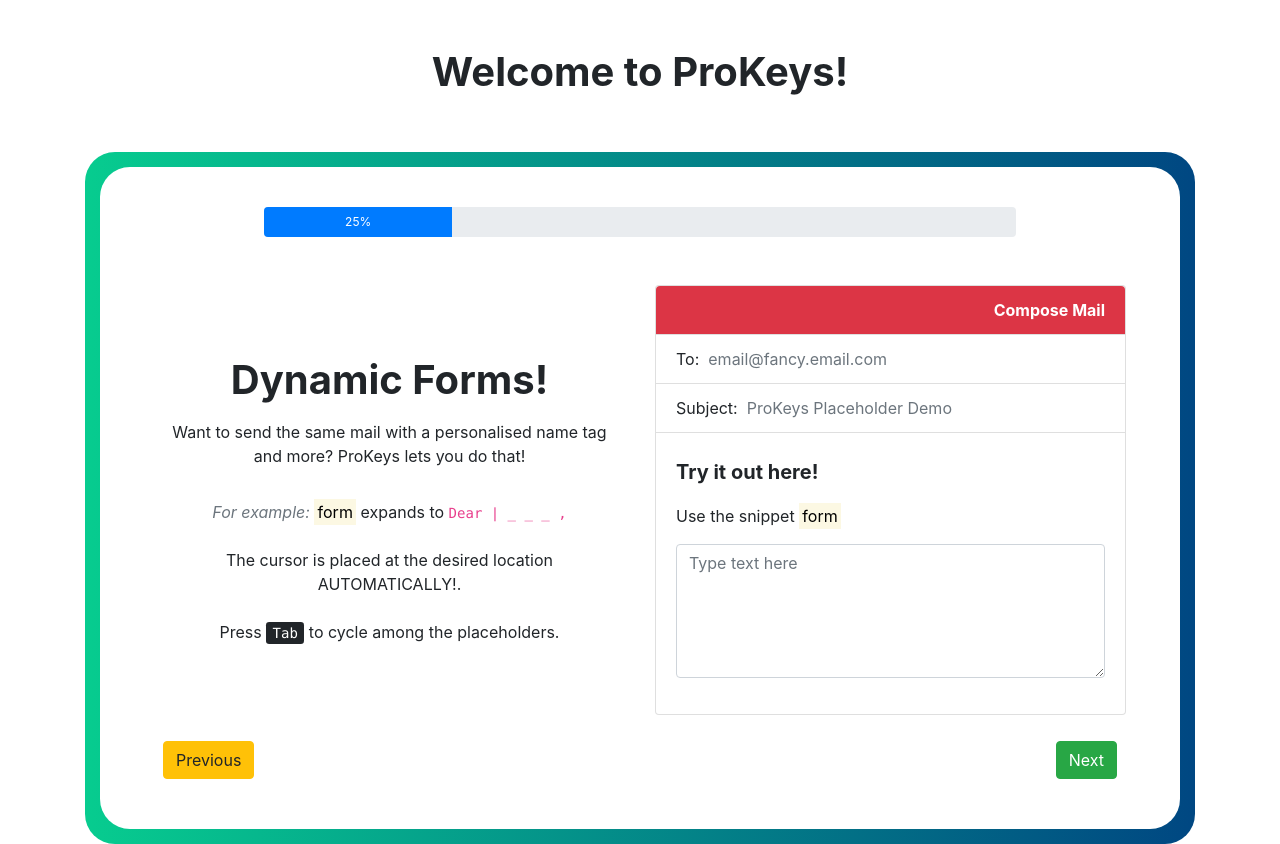
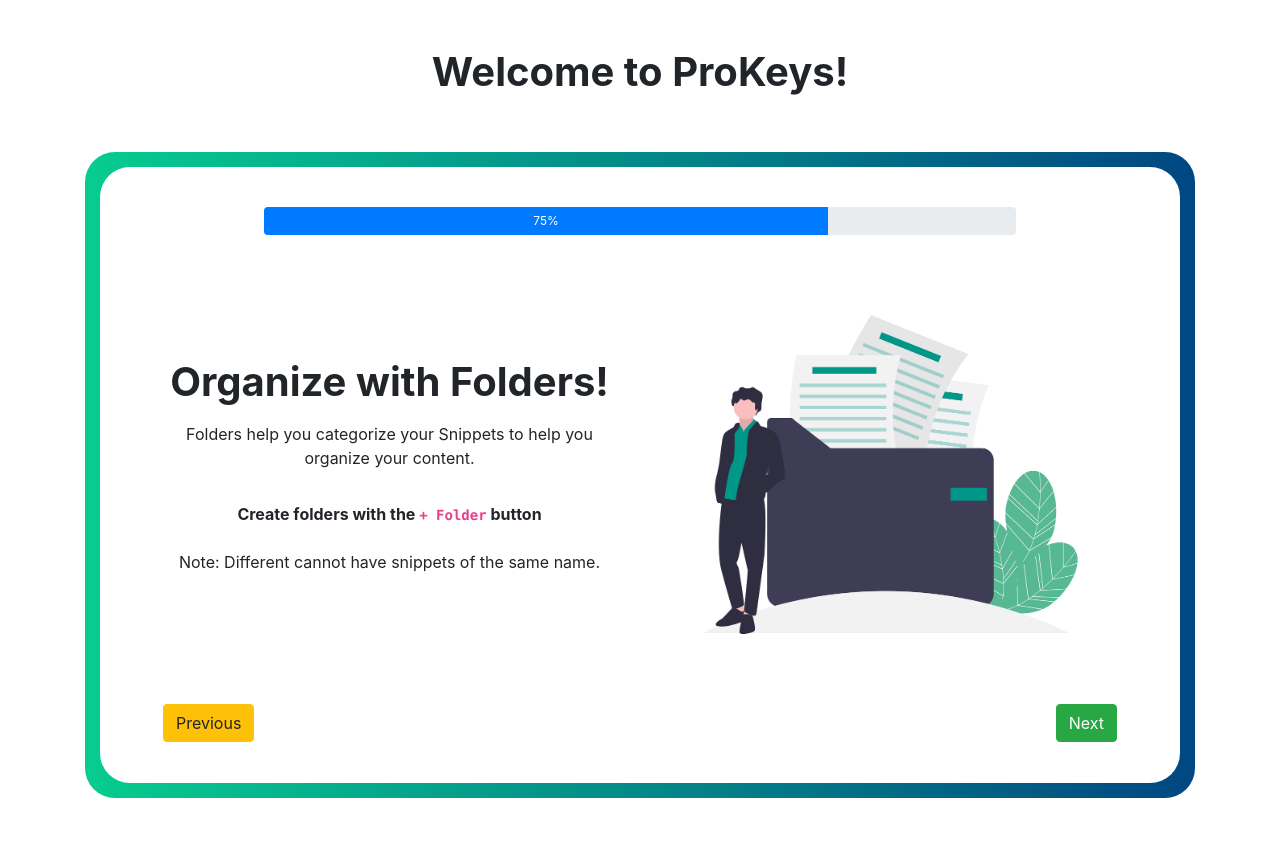
Before and after one commit to jaidevshriram/ProKeys-Frontend, a React (Create React App) app in the folder onboarding/: page / in a window 1280 px wide. After the commit the page ends 800 px from the top, so only its background shows below. Built offline with nearby package versions, Linux system fonts and the light colour scheme.

Commit message:
Added import export

```diff
--- a/onboarding/src/App.js
+++ b/onboarding/src/App.js
@@ -2,13 +2,15 @@
 
 import Intro from './Intro';
 import Placeholders from './Placeholders';
+import Folders from './Folders';
+import ControlData from './ControlData';
 
 export default class App extends React.Component {
 
   constructor(props) {
     super(props);
     this.state = {
-      progress: 2,
+      progress: 3,
     }
   }
 
@@ -32,6 +34,9 @@
       case 0:
       case 1: component = <Intro />; break;
       case 2: component = <Placeholders />; break;
+      case 3: component = <Folders />; break;
+      case 4: component = <ControlData />; break;
+      default: break;
     }
 
     return (
--- /dev/null
+++ b/onboarding/src/ControlData.js
@@ -0,0 +1,44 @@
+import React from 'react';
+
+export default class ControlData extends React.Component {
+	render() {
+		return (
+			<React.Fragment>
+
+				<div className="progress w-75 mx-auto" style={{height: "5%"}}>
+				  <div className="progress-bar" Role="progressbar" style={{ width: "75%"}} aria-valuenow="25" aria-valuemin="0" aria-valuemax="100">75%</div>
+				</div>
+
+		        <div className="container-fluid h-75 pt-5">
+		        	<div className="row">
+		        		<div className="col text-center">
+		        			<h3 className="font-weight-bold">Import and Export your Data</h3>
+		        			<i className="text-muted">Use this for backing up data, transferring between PC's, or even editing it</i>
+		        		</div>
+		        	</div>
+		        	<div className="py-3">&nbsp;</div>
+		        	<div className="row h-100">
+		        		<div className="col">
+							<ul class="list-group text-left">
+							  <li class="list-group-item list-group-item-success font-weight-bold h4 text-center">Import</li>
+							  <li class="list-group-item">Imported Data will be added to the current folder</li>
+							  <li class="list-group-item">Duplicate Folders will be merged!</li>
+							  <li class="list-group-item text-danger">Duplicate Snippet will be replaced</li>
+							  <li class="list-group-item font-weight-bold">Use this to add Snippets to a new broswer or restore your snippets!</li>
+							</ul>
+		        		</div>
+						<div className="col">
+							<ul class="list-group text-left">
+							  <li class="list-group-item list-group-item-danger text-center font-weight-bold h4 text-center">Export</li>
+							  <li class="list-group-item">Export Data to save this folder and all nested folders</li>
+							  <li class="list-group-item">CSV Export only supports Snippets, loses folder structure</li>
+							  <li class="list-group-item text-danger">Print Snippets does not support importing</li>
+							  <li class="list-group-item font-weight-bold">Use this to save your data and use it later or edit the snippets!</li>
+							</ul>
+						</div>
+		        	</div>
+		        </div>
+	        </React.Fragment>
+		);
+	}
+}
--- /dev/null
+++ b/onboarding/src/Folders.js
@@ -0,0 +1,40 @@
+import React from 'react';
+
+import folder from './img/folder.png';
+
+export default class Folders extends React.Component {
+	render() {
+		return (
+			<React.Fragment>
+
+				<div className="progress w-75 mx-auto" style={{height: "5%"}}>
+				  <div className="progress-bar" Role="progressbar" style={{ width: "75%"}} aria-valuenow="25" aria-valuemin="0" aria-valuemax="100">75%</div>
+				</div>
+
+		        <div className="container-fluid h-75 pt-5">
+		        	<div className="row h-100">
+		        		<div className="col d-flex align-self-center justify-content-center">
+		        			<div className="container-fluid ">
+		        				<div className="row ">
+		        					<div className="col">
+		        						<h1 className="font-weight-bold">Organize with Folders!</h1>
+		        						<p className="pt-2 pb-3">Folders help you categorize your Snippets to help you organize your content.</p>
+
+		        						<span className="font-weight-bold">Create folders with the <code>+ Folder</code> button</span>
+
+		        						<br/><br/>
+
+		        						<p>Note: Different cannot have snippets of the same name.</p>
+		        					</div>
+		        				</div>
+		        			</div>
+		        		</div>
+						<div className="col">
+							<img src={folder} className="img-fluid"/>
+						</div>
+		        	</div>
+		        </div>
+	        </React.Fragment>
+		);
+	}
+}
--- a/onboarding/src/Placeholders.js
+++ b/onboarding/src/Placeholders.js
@@ -6,7 +6,7 @@
 			<React.Fragment>
 
 				<div className="progress w-75 mx-auto" style={{height: "5%"}}>
-				  <div className="progress-bar" Role="progressbar" style={{ width: "25%"}} aria-valuenow="25" aria-valuemin="0" aria-valuemax="100">25%</div>
+				  <div className="progress-bar" Role="progressbar" style={{ width: "50%"}} aria-valuenow="25" aria-valuemin="0" aria-valuemax="100">50%</div>
 				</div>
 
 		        <div className="container-fluid h-75 pt-5">
@@ -36,10 +36,10 @@
 									<li class="list-group-item">To:&nbsp;&nbsp;<span className="text-muted">email@fancy.email.com</span></li>
 									<li class="list-group-item">Subject:&nbsp;&nbsp;<span className="text-muted">ProKeys Placeholder Demo</span></li>
 									<div class="card-body">
-										<h5 class="card-title font-weight-bold py-2">Try it out here!</h5>
+										<h5 class="card-title font-weight-bold">Try it out here!</h5>
 										<p class="card-text">Use the snippet <mark>form</mark></p>
 										<div className="form-group">
-											<textarea className="form-control" rows="5" placeholder="Type text here">
+											<textarea className="form-control" rows="6" placeholder="Type text here">
 											</textarea>
 										</div>
 									</div>
```
Also changed, not shown: onboarding/src/img/folder.png (added).
